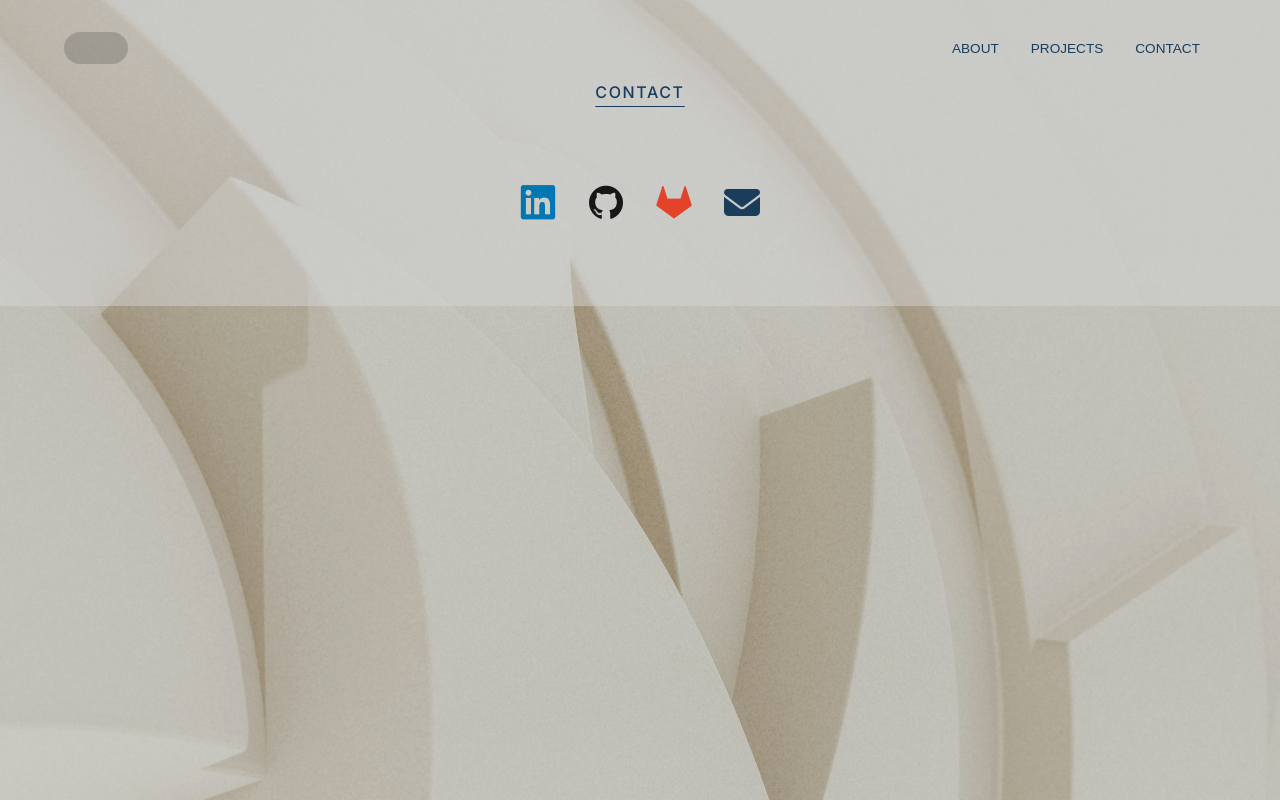
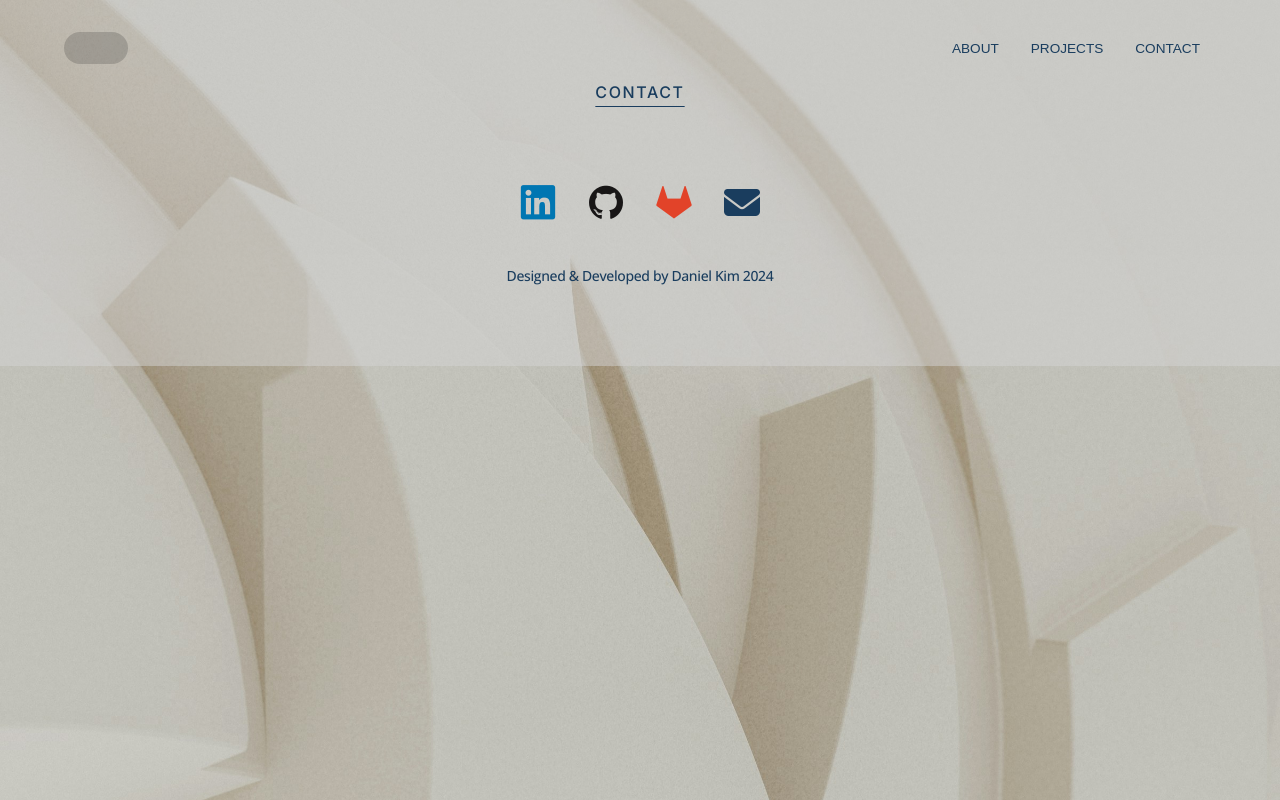
Before and after one commit to danjaykim/portfolio, a React (Vite) app: page /contact in a window 1280 px wide. Built offline with nearby package versions, Linux system fonts and the light colour scheme; some icons are missing; a web font is replaced by a local one.

Commit message:
Quick footer included in Contact component

```diff
--- a/src/components/Contact.jsx
+++ b/src/components/Contact.jsx
@@ -1,5 +1,8 @@
+import Footer from './Footer.jsx'
+
 export default function Contact() {
     return (
+        <>
             <section className="bg-neutral-300/50 dark:bg-[#1C2625]/60 py-12 md:py-20">
                 <h4 className="font-inter font-medium text-base text-center text-[#1a3d5e] mb-10 dark:text-neutral-200 tracking-widest blur-[.5px] underline underline-offset-8 decoration-1 md:mb-20">
                     CONTACT
@@ -30,6 +33,8 @@ export default function Contact() {
                         <i className="fa-solid fa-envelope text-[#1a3d5e] dark:text-neutral-300"></i>
                     </a>
                 </div>
+                <Footer />
             </section>
+        </>
     )
 }
--- a/src/components/Footer.jsx
+++ b/src/components/Footer.jsx
@@ -1,3 +1,7 @@
 export default function Footer() {
-    return <Footer></Footer>
+    return (
+        <footer className="font-open font-medium text-[#1a3d5e] dark:text-neutral-200 text-sm tracking-tight text-center mt-10">
+            <p>Designed & Developed by Daniel Kim {new Date().getFullYear()}</p>
+        </footer>
+    )
 }
--- a/src/main.jsx
+++ b/src/main.jsx
@@ -10,6 +10,7 @@ import LandingPage from './components/LandingPage.jsx'
 import About from './components/About.jsx'
 import Projects from './components/Projects.jsx'
 import Contact from './components/Contact.jsx'
+import Footer from './components/Footer.jsx'
 
 const router = createBrowserRouter([
     {
@@ -32,6 +33,10 @@ const router = createBrowserRouter([
                 path: '/contact',
                 element: <Contact />,
             },
+            {
+                path: '/footer',
+                element: <Footer />,
+            },
         ],
     },
 ])
```
Lines whose indentation alone changed are shown as unchanged.
